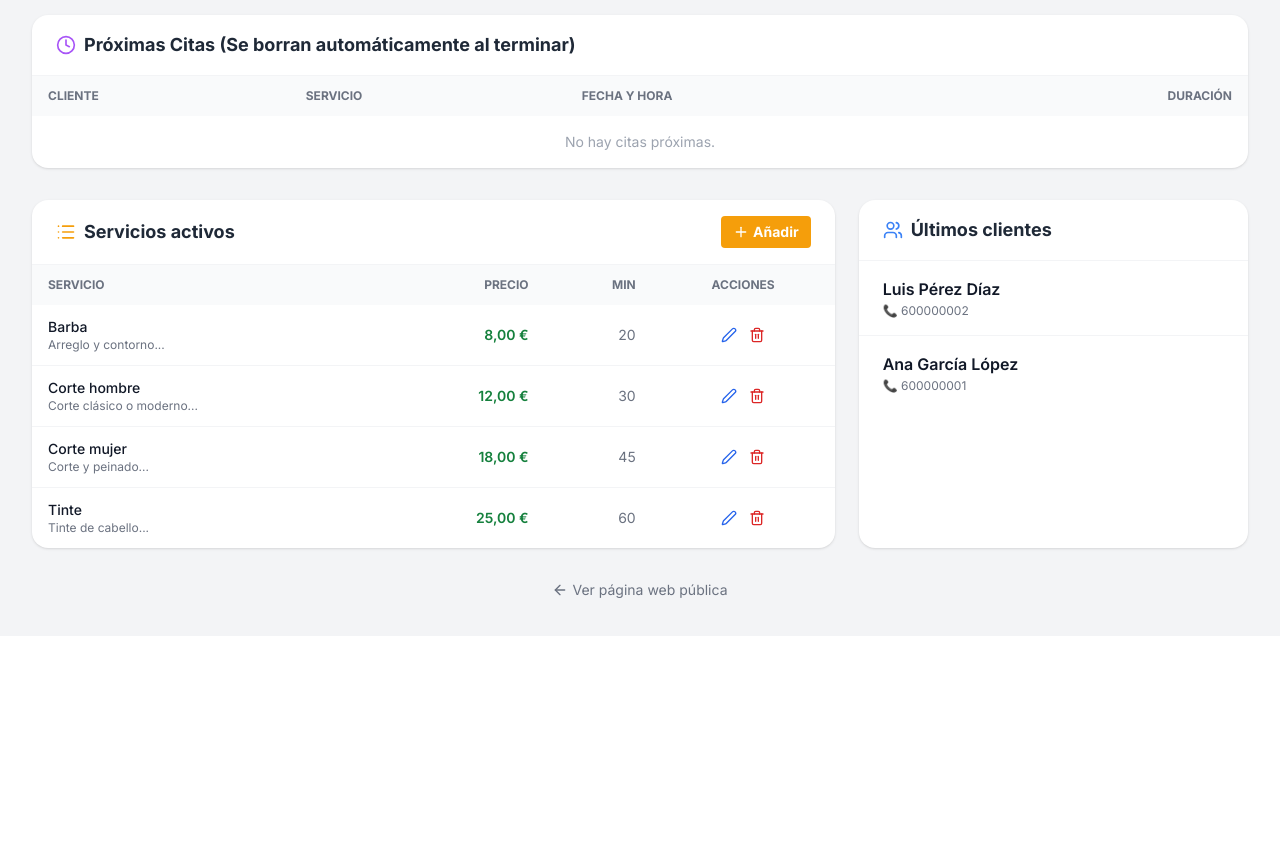
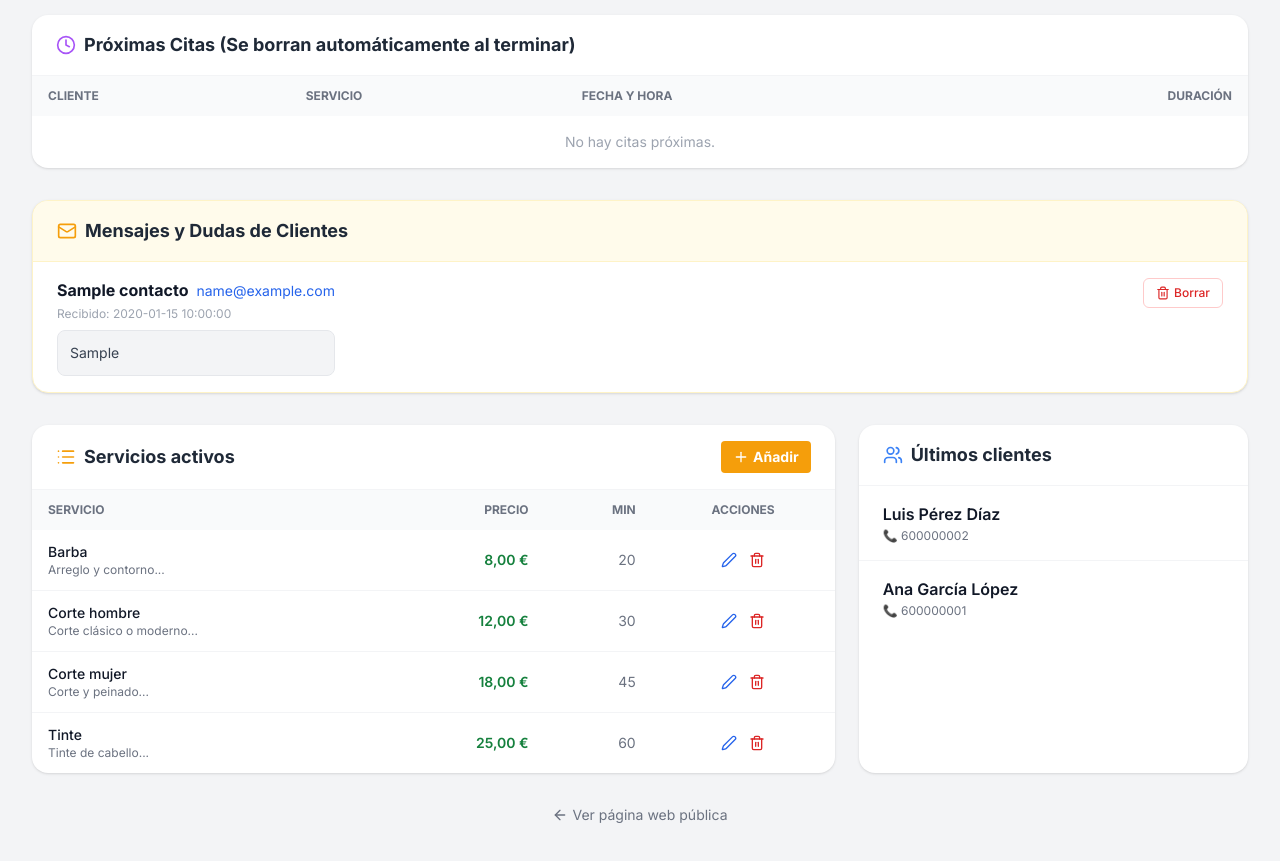
Before and after one commit to Diegopixeles/peluqueria, a PHP site: page /panel.php in a window 1280 px wide. Shown: the part 317-1178 px from the top of the page. Before the commit the page ends 915 px from the top, so only its background shows below. Run offline with PHP 8.4, Linux system fonts and the light colour scheme; a user stored in the database is signed in; data comes from the database, SQL or seed files in the repository; tables that the repository leaves empty hold one stand-in row (values such as "Sample post"); some libraries are stand-ins or nearby versions.

Commit message:
comentarios

```diff
--- a/php/conexion.php
+++ b/php/conexion.php
@@ -53,4 +53,23 @@ try {
          </p>');
 }
 // A partir de aquí, la variable $pdo contiene una conexión activa y lista para usar.
+
+// ============================================================
+// AUTO-CREACIÓN DE TABLAS ADICIONALES (Para despliegue)
+// ============================================================
+try {
+    $pdo->exec("
+        CREATE TABLE IF NOT EXISTS `mensajes_contacto` (
+          `id_mensaje` BIGINT(20) UNSIGNED NOT NULL AUTO_INCREMENT,
+          `nombre` VARCHAR(160) NOT NULL,
+          `email` VARCHAR(160) NOT NULL,
+          `mensaje` TEXT NOT NULL,
+          `fecha_envio` DATETIME NOT NULL DEFAULT CURRENT_TIMESTAMP,
+          PRIMARY KEY (`id_mensaje`)
+        ) ENGINE=InnoDB DEFAULT CHARSET=utf8mb4 COLLATE=utf8mb4_general_ci;
+    ");
+} catch (PDOException $e) {
+    // Ignoramos errores de creación si el usuario no tiene permisos en este momento,
+    // ya que normalmente la tabla se creará en el despliegue con el archivo SQL.
+}
 ?>
--- a/php/panel.php
+++ b/php/panel.php
@@ -66,6 +66,9 @@ if ($_SERVER['REQUEST_METHOD'] === 'POST' && isset($_POST['action'])) {
                     throw $e;
                 }
             }
+        } elseif ($action === 'borrar_mensaje') {
+            $stmt = $pdo->prepare('DELETE FROM mensajes_contacto WHERE id_mensaje = ?');
+            $stmt->execute([$_POST['id_mensaje']]);
         }
         // Redirigir para evitar reenvío de formulario al recargar
         header('Location: panel.php');
@@ -122,6 +125,19 @@ $stmtProximasCitas = $pdo->query(
      LIMIT 15"
 );
 $proximasCitas = $stmtProximasCitas->fetchAll();
+
+// Obtener mensajes de contacto
+try {
+    $stmtMensajes = $pdo->query(
+        "SELECT id_mensaje, nombre, email, mensaje, fecha_envio
+         FROM mensajes_contacto
+         ORDER BY fecha_envio DESC"
+    );
+    $listaMensajes = $stmtMensajes->fetchAll();
+} catch (PDOException $e) {
+    // Si la tabla aún no existe, devuelve array vacío
+    $listaMensajes = [];
+}
 ?>
 <!DOCTYPE html>
 <html lang="es">
@@ -250,6 +266,43 @@ $proximasCitas = $stmtProximasCitas->fetchAll();
                         <?php endif; ?>
                     </tbody>
                 </table>
+            </div>
+        </div>
+
+        <!-- SECCIÓN: MENSAJES DE CONTACTO -->
+        <div class="bg-white rounded-2xl shadow overflow-hidden mb-8 border border-amber-100">
+            <div class="px-6 py-4 border-b border-amber-100 flex items-center bg-amber-50">
+                <i data-lucide="mail" class="w-5 h-5 text-amber-500 mr-2"></i>
+                <h2 class="text-lg font-bold text-gray-800">Mensajes y Dudas de Clientes</h2>
+            </div>
+            <div class="divide-y divide-gray-100">
+                <?php if (empty($listaMensajes)): ?>
+                    <p class="px-6 py-8 text-center text-gray-400">No hay mensajes nuevos.</p>
+                <?php else: ?>
+                    <?php foreach ($listaMensajes as $msj): ?>
+                        <div class="px-6 py-4 flex flex-col sm:flex-row justify-between items-start hover:bg-gray-50 transition">
+                            <div class="mb-3 sm:mb-0">
+                                <div class="flex items-baseline space-x-2">
+                                    <h4 class="font-bold text-gray-900"><?php echo htmlspecialchars($msj['nombre']); ?></h4>
+                                    <a href="mailto:<?php echo htmlspecialchars($msj['email']); ?>" class="text-sm text-blue-600 hover:underline">
+                                        <?php echo htmlspecialchars($msj['email']); ?>
+                                    </a>
+                                </div>
+                                <p class="text-xs text-gray-400 mt-1 mb-2">Recibido: <?php echo htmlspecialchars($msj['fecha_envio']); ?></p>
+                                <p class="text-gray-700 text-sm bg-gray-100 p-3 rounded-lg border border-gray-200"><?php echo nl2br(htmlspecialchars($msj['mensaje'])); ?></p>
+                            </div>
+                            <div class="ml-0 sm:ml-4 flex-shrink-0 mt-2 sm:mt-0">
+                                <form method="POST" action="panel.php" onsubmit="return confirm('¿Borrar definitivamente este mensaje?');">
+                                    <input type="hidden" name="action" value="borrar_mensaje">
+                                    <input type="hidden" name="id_mensaje" value="<?php echo $msj['id_mensaje']; ?>">
+                                    <button type="submit" class="flex items-center text-xs font-medium text-red-600 hover:text-red-800 px-3 py-1.5 border border-red-200 rounded-md hover:bg-red-50 transition">
+                                        <i data-lucide="trash-2" class="w-3.5 h-3.5 mr-1"></i> Borrar
+                                    </button>
+                                </form>
+                            </div>
+                        </div>
+                    <?php endforeach; ?>
+                <?php endif; ?>
             </div>
         </div>
 
```
Also changed, not shown: Base de datos/peluqueria_completa.sql (+11 -0 lines), Base de datos/peluqueria_railway.sql (+8 -0 lines), Pagina/index.php (+4 -4 lines), php/funciones.php (+19 -6 lines).
